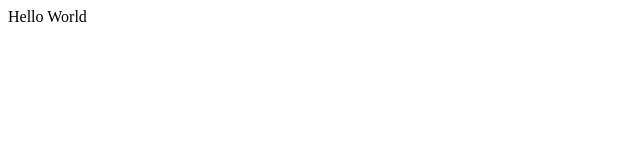
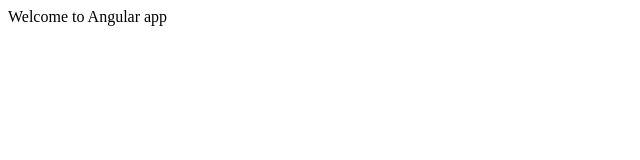
Before and after one commit to venkat7668/MEAN_Application, a website: page static/index.html in a window 1280 px wide. Shown: the whole page, without its empty margins (0-640 px from the left). Drawn offline with Linux system fonts and the light colour scheme.

```diff
--- a/static/index.html
+++ b/static/index.html
@@ -6,6 +6,6 @@
     <title>MEAN application</title>
 </head>
 <body>
-<div>Hello World</div>
+<div>Welcome to Angular app</div>
 </body>
 </html>
```
